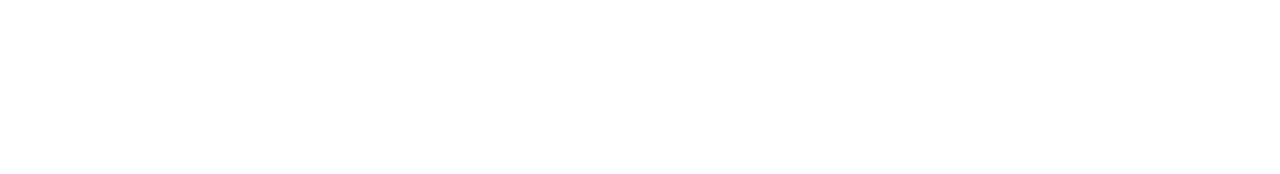
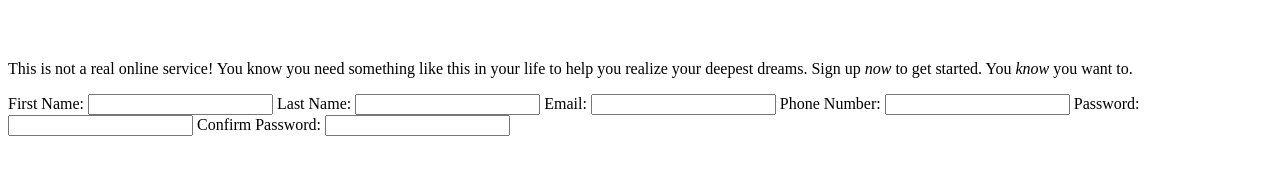
Before and after one commit to Alex-TheResilient/sign-up-form, a plain HTML site: page index.html in a window 1280 px wide. Drawn offline with Linux system fonts and the light colour scheme.

Commit message:
feat: add initial structure for sign-up form in HTML

```diff
--- a/index.html
+++ b/index.html
@@ -6,5 +6,50 @@
     <title>Sign up Form</title>
     <link rel="stylesheet" href="styles.css" />
   </head>
-  <body></body>
+  <body>
+    <div class="container">
+      <div>
+        <img src="" alt="" />
+        <div>
+          <img src="" alt="" />
+          <span></span>
+        </div>
+        <span><a href=""></a></span>
+      </div>
+      <div>
+        <p>
+          This is not a real online service! You know you need something like
+          this in your life to help you realize your deepest dreams. Sign up
+          <em>now</em> to get started.
+
+          <span>You <em>know</em> you want to.</span>
+        </p>
+        <form action="">
+          <label for="first-name">First Name:</label>
+          <input type="text" id="first-name" name="first-name" required />
+          <label for="last-name">Last Name:</label>
+          <input type="text" id="last-name" name="last-name" required />
+          <label for="email">Email:</label>
+          <input type="email" id="email" name="email" required />
+          <label for="phone">Phone Number:</label>
+          <input
+            type="tel"
+            id="phone"
+            name="phone"
+            required
+            pattern="[0-9]{3}-[0-9]{3}-[0-9]{4}"
+          />
+          <label for="password">Password:</label>
+          <input type="password" id="password" name="password" required />
+          <label for="confirm-password">Confirm Password:</label>
+          <input
+            type="password"
+            id="confirm-password"
+            name="confirm-password"
+            required
+          />
+        </form>
+      </div>
+    </div>
+  </body>
 </html>
```
